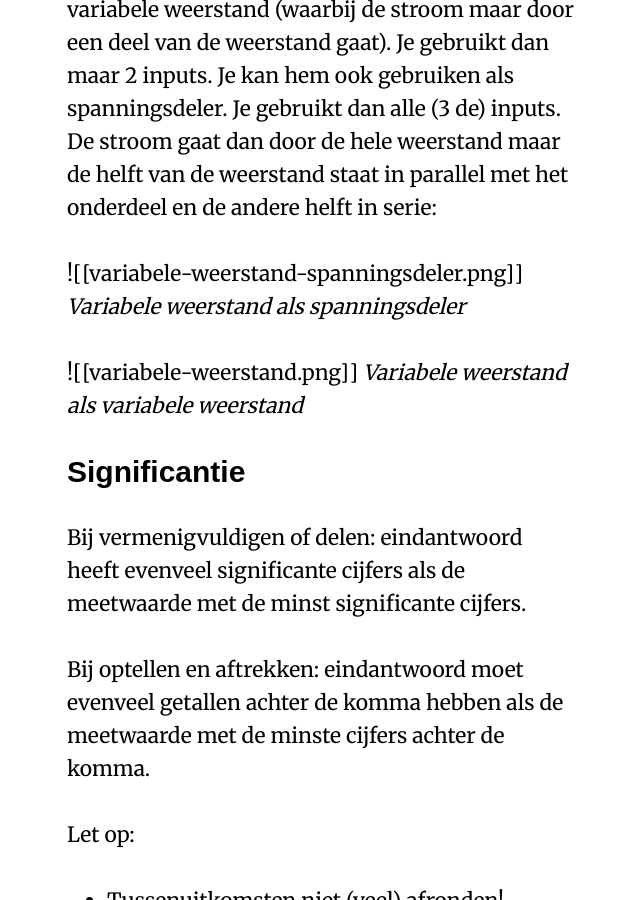
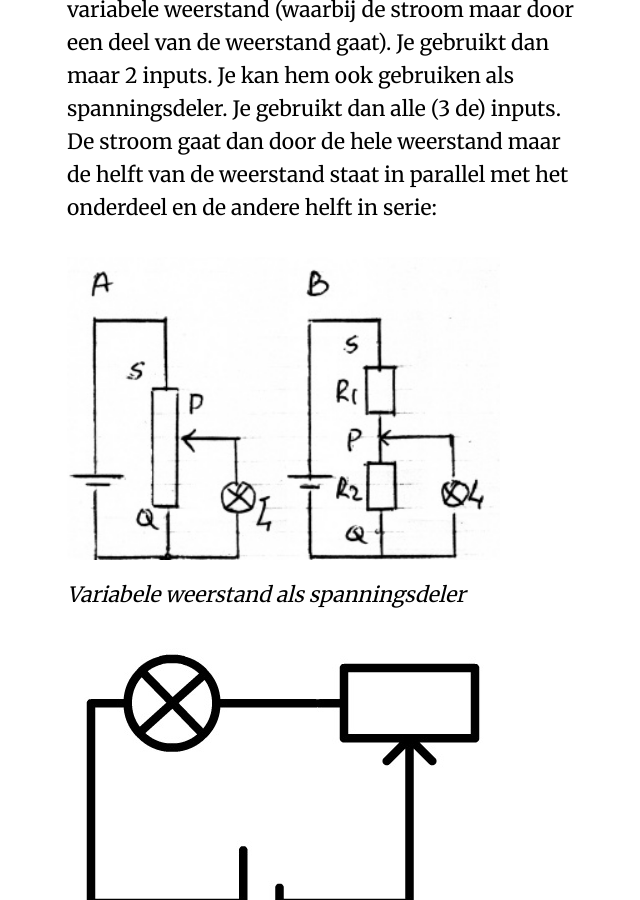
Before and after one commit to RobinBoers/school.geheimesite.nl, a Jekyll site: the page built from 4VWO/TW1/Natuurkunde.md, in a window 1280 px wide and 900 px high, scrolled down 502 px. Shown: the whole window, without its empty margins (317-957 px from the left). Built offline with Jekyll 4.4.1, drawn with Linux system fonts in a browser that asks for light colours; some web fonts are replaced; our own code applies the rules of GitHub Pages for plain Markdown files.

Commit message:
Automated sync

```diff
--- a/4VWO/TW1/Natuurkunde.md
+++ b/4VWO/TW1/Natuurkunde.md
@@ -25,10 +25,10 @@ $$
 
 Een variabele weerstand kan gebruikt worden als variabele weerstand (waarbij de stroom maar door een deel van de weerstand gaat). Je gebruikt dan maar 2 inputs. Je kan hem ook gebruiken als spanningsdeler. Je gebruikt dan alle (3 de) inputs. De stroom gaat dan door de hele weerstand maar de helft van de weerstand staat in parallel met het onderdeel en de andere helft in serie:
 
-![[variabele-weerstand-spanningsdeler.png]]
+![](variabele-weerstand-spanningsdeler.png)
 _Variabele weerstand als spanningsdeler_
 
-![[variabele-weerstand.png]]
+![](variabele-weerstand.png)
 _Variabele weerstand als variabele weerstand_
 
 
```
